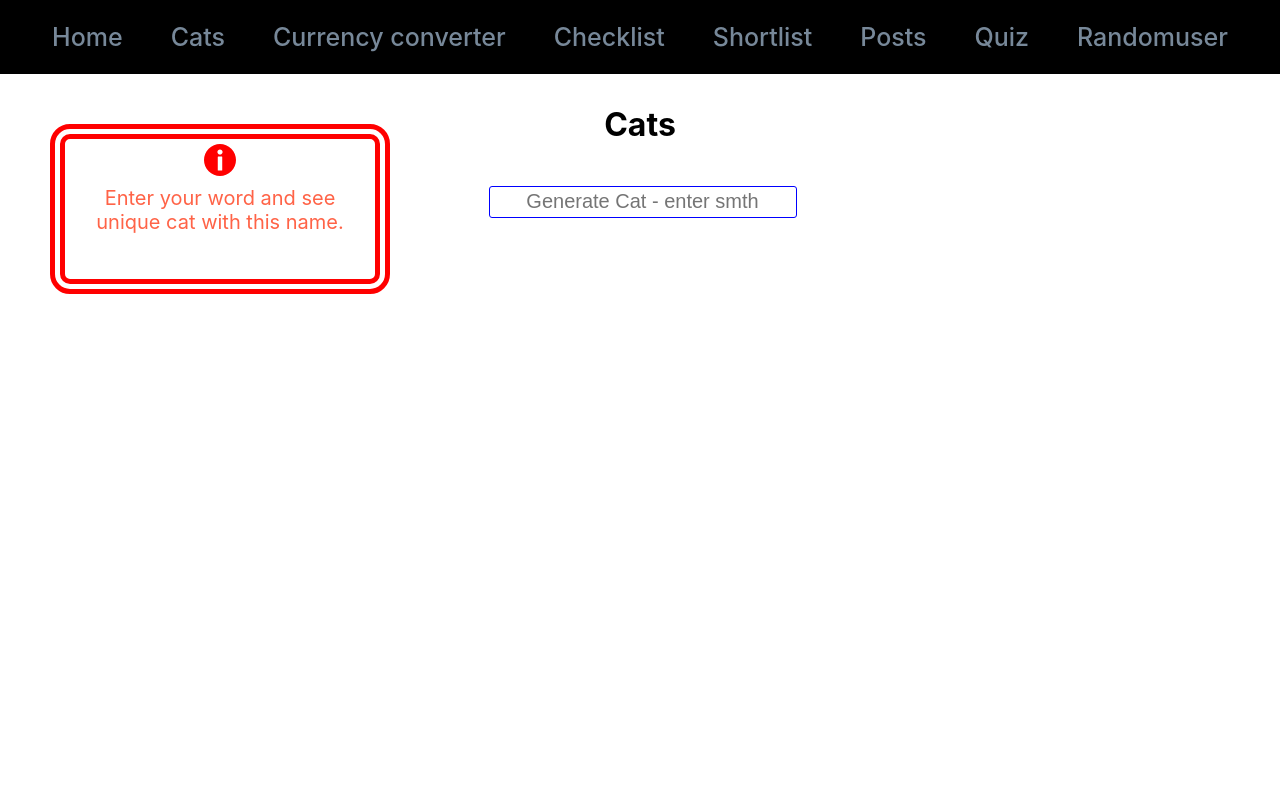
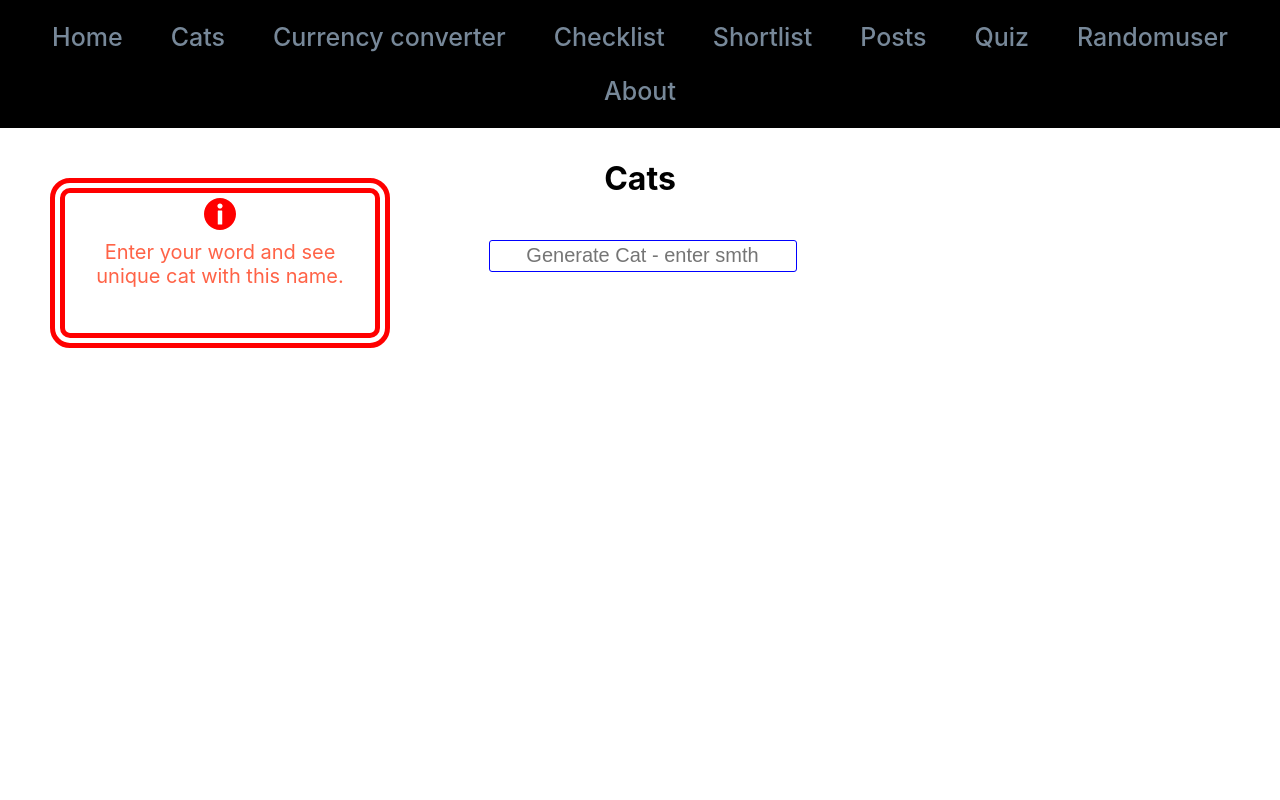
Before and after one commit to Yana-Yeg/react-examples, a React (Create React App) app: page /cats in a window 1280 px wide. Shown: the top 800 px of the page. Built offline with nearby package versions, Linux system fonts and the light colour scheme; the HTML template or start-up script is replaced by a standard one.

Commit message:
add about

```diff
--- a/src/components/--navigation/Navigation/Nav.jsx
+++ b/src/components/--navigation/Navigation/Nav.jsx
@@ -8,12 +8,7 @@ const Nav = () => {
     <>
       <header>
         {/* can use CustomeLink => this code looks clear */}
-        <CustomeLink to="/">
-          {/* <svg className={style.icon}>
-            <use xlinkHref={`${Icons}#icon-home3`} />
-          </svg> */}
-          Home
-        </CustomeLink>
+        <CustomeLink to="/">Home</CustomeLink>
         <CustomeLink to="/cats">Cats</CustomeLink>
         <CustomeLink to="/converter">Currency converter</CustomeLink>
         <CustomeLink to="/checklist">Checklist</CustomeLink>
@@ -28,6 +23,9 @@ const Nav = () => {
         </NavLink>
         <NavLink to="/randomuser" className={style.link}>
           Randomuser
+        </NavLink>
+        <NavLink to="/about" className={style.link}>
+          About
         </NavLink>
       </header>
 
```
